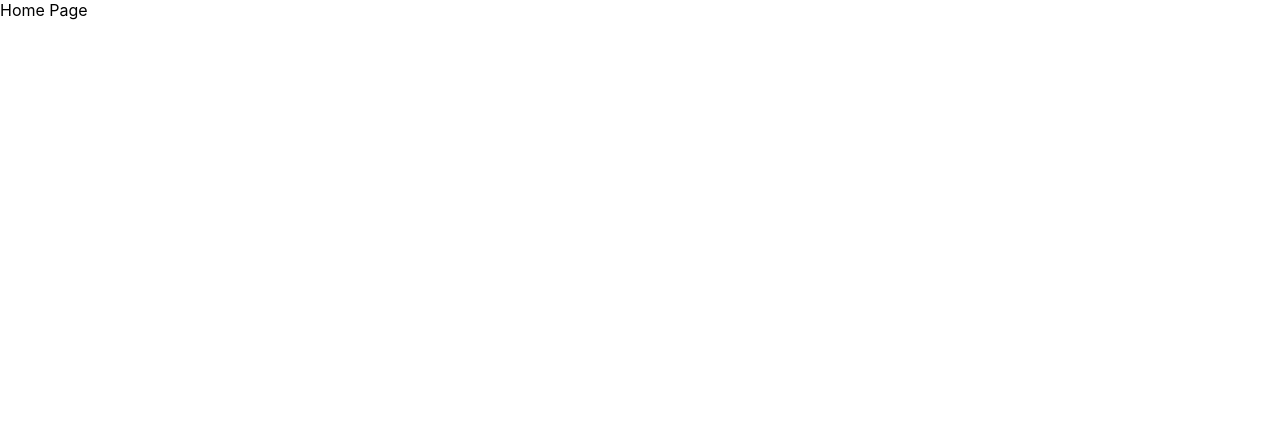
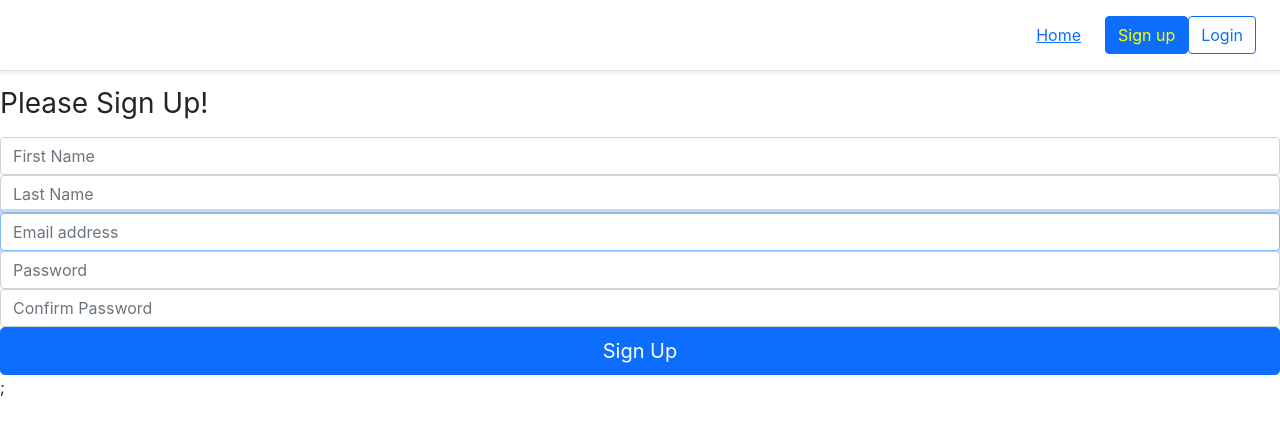
Before and after one commit to patricknavarre/login-frontend-part1, a React (Create React App) app: page /sign-up in a window 1280 px wide. Shown: the top 432 px of the page. Built offline with nearby package versions, Linux system fonts and the light colour scheme.

Commit message:
structure-somewhat-built

```diff
--- a/public/index.html
+++ b/public/index.html
@@ -15,6 +15,7 @@
       user's mobile device or desktop. See https://developers.google.com/web/fundamentals/web-app-manifest/
     -->
     <link rel="manifest" href="%PUBLIC_URL%/manifest.json" />
+    <link href="https://cdn.jsdelivr.net/npm/bootstrap@5.0.0-beta2/dist/css/bootstrap.min.css" rel="stylesheet" integrity="sha384-BmbxuPwQa2lc/FVzBcNJ7UAyJxM6wuqIj61tLrc4wSX0szH/Ev+nYRRuWlolflfl" crossorigin="anonymous">
     <!--
       Notice the use of %PUBLIC_URL% in the tags above.
       It will be replaced with the URL of the `public` folder during the build.
--- a/src/MainRouter.js
+++ b/src/MainRouter.js
@@ -2,11 +2,17 @@
 import { BrowserRouter as Router, Route, Switch } from 'react-router-dom';
 
 import Home from './component/Home'
+import SignUp from './component/SignUp/SignUp';
+import Login from './component/Login/Login';
+import Navbar from './component/Navbar/Navbar'
 
-const MainRouter = (props) =>  {
+const MainRouter = () =>  {
         return (
            <Router>
+            <Navbar />
             <Switch>
+                <Route path="/login" component={Login} />
+                <Route path="/sign-up" component={SignUp} />
                 <Route path="/" component={Home}/>
             </Switch>
 
--- /dev/null
+++ b/src/component/Login/Login.js
@@ -0,0 +1,13 @@
+import React, { Component } from 'react'
+
+export class Login extends Component {
+    render() {
+        return (
+            <div>
+            Login Page
+            </div>
+        )
+    }
+}
+
+export default Login
--- /dev/null
+++ b/src/component/Navbar/Navbar.css
@@ -0,0 +1,10 @@
+.container {
+    max-width: 960px;
+  }
+  .pricing-header {
+    max-width: 700px;
+  }
+
+  .active-class-style {
+    color: red;
+  }
--- /dev/null
+++ b/src/component/Navbar/Navbar.js
@@ -0,0 +1,43 @@
+import React from "react";
+import { NavLink, Link } from "react-router-dom";
+import "./Navbar.css"
+
+function Navbar() {
+  return (
+    <header className="d-flex flex-column flex-md-row align-items-center p-3 px-md-4 mb-3 bg-body border-bottom shadow-sm">
+      <p className="h5 my-0 me-md-auto fw-normal">
+
+      <Link to="/">
+      <i className="fas fa-beer"></i>
+       </Link>
+      </p>
+      <nav className="my-2 my-md-0 me-md-3">
+        <NavLink
+          exact
+          className="p-2"
+          // activeStyle={{ color: "red" }}
+          activeClassName="active-class-style"
+          to="/"
+        >
+          Home
+        </NavLink>
+      </nav>
+      <NavLink
+        className="btn btn-outline-primary"
+        activeStyle={{ color: "yellow" }}
+        to="/sign-up"
+      >
+        Sign up
+      </NavLink>
+      <NavLink
+        className="btn btn-outline-primary"
+        activeStyle={{ color: "yellow" }}
+        to="/login"
+      >
+        Login
+      </NavLink>
+    </header>
+  );
+}
+
+export default Navbar
--- /dev/null
+++ b/src/component/SignUp/SignUp.js
@@ -0,0 +1,247 @@
+import React, { Component } from 'react';
+import { isStrongPassword } from 'validator';
+import { debounce } from 'lodash';
+import "./SignUp.css";
+import axios from 'axios';
+import { toast } from 'react-toastify';
+
+class SignUp extends Component {
+    constructor(props) {
+        super(props);
+
+        this.state = {
+            firstName: "",
+            lastName: "",
+            email: "",
+            password: "",
+            confirmPassword: "",
+            isError: false,
+            errorObj: {},
+        };
+
+        this.onChangeDebounce = debounce(this.onChangeDebounce, 1000);
+
+    }
+
+    handleSignup = (event) => {
+        this.setState({
+          [event.target.name]: event.target.value,
+        });
+      };
+
+      onChangeDebounce= () => {
+        let errorObj = {};
+
+        if (this.state.password !== this.state.confirmPassword) {
+          errorObj.checkConfirmPassword = "Your Password Does Not Match!";
+        }
+
+        // if (!isStrongPassword(this.state.password)) {
+        //   errorObj.checkPasswordStrength =
+        //     "password must minimum 8 characters and must contain an uppercase, a lower case, a number and special character !@#$%^&*()<>{}";
+        // }
+
+        if (Object.keys(errorObj).length > 0) {
+          this.setState({
+            isError: true,
+            errorObj: errorObj,
+          })
+        } else {
+          this.setState({
+            isError: false,
+            errorObj: {},
+          })
+        }
+
+      }
+
+      handleOnPasswordChange = (event) => {
+        this.setState(
+          {
+            [event.target.name]: event.target.value,
+          },
+
+          () => {
+            this.onChangeDebounce();
+          }
+        );
+      }
+
+      showErrorMessageObj = () => {
+        let errorMessageArray = Object.values(this.state.errorObj);
+
+        return errorMessageArray.map((errorMessage, index) => {
+          return (
+          <div key={index}className="alert alert-danger">
+            {errorMessage}
+          </div>
+          )
+        })
+      }
+
+      handleOnSubmit = async (event) => {
+        event.preventDefault();
+        let { firstName, lastName, email, password, isError } = this.state;
+
+        if (isError) {
+          toast.error("Please fix your password!", {
+            position: "top-center",
+            autoClose: 3000,
+            hideProgressBar: false,
+            closeOnClick: true,
+            pauseOnHover: true,
+            draggable: true,
+            progress: undefined,
+            });
+
+            return;
+        }
+
+        try {
+
+          let result =  await axios.post("http://localhost:3001/users/sign-up", {
+            firstName,
+            lastName,
+            email,
+            password,
+          });
+
+          this.setState({
+            firstName: "",
+            lastName: "",
+            email: "",
+            password: "",
+            confirmPassword: "",
+          })
+
+          toast.success("New User Created!  Please go Login!", {
+            position: "top-center",
+            autoClose: 3000,
+            hideProgressBar: false,
+            closeOnClick: true,
+            pauseOnHover: true,
+            draggable: true,
+            progress: undefined,
+          })
+
+        } catch (e) {
+          console.log(e.response);
+          toast.error(e.response.data, {
+            position: "top-center",
+            autoClose: 3000,
+            hideProgressBar: false,
+            closeOnClick: true,
+            pauseOnHover: true,
+            draggable: true,
+            progress: undefined,
+            });
+        }
+      };
+
+    render() {
+        const {
+          firstName,
+          lastName,
+          email,
+          password,
+          confirmPassword,
+          isError,
+        } = this.state;
+        return (
+          <div className="form-body">
+            <main className="form-signin">
+              {isError && this.showErrorMessageObj()}
+
+              <form onSubmit={this.handleOnSubmit}>
+                <h1 className="h3 mb-3 fw-normal">Please Sign Up!</h1>
+
+                <label htmlFor="inputFirstName" className="visually-hidden">
+                  First Name
+                </label>
+                <input
+                  type="text"
+                  id="inputFirstName"
+                  className="form-control"
+                  placeholder="First Name"
+                  required
+                  autoFocus
+                  name="firstName"
+                  value={firstName}
+                  onChange={this.handleSignup}
+                  pattern="[A-Za-z]*"
+                />
+
+                <label htmlFor="inputLastName" className="visually-hidden">
+                  Last Name
+                </label>
+                <input
+                  type="text"
+                  id="inputLastName"
+                  className="form-control"
+                  placeholder="Last Name"
+                  required
+                  autoFocus
+                  name="lastName"
+                  value={lastName}
+                  onChange={this.handleSignup}
+                  pattern="[A-Za-z]*"
+                />
+
+                <label htmlFor="inputEmail" className="visually-hidden">
+                  Email address
+                </label>
+                <input
+                  type="email"
+                  id="inputEmail"
+                  className="form-control"
+                  placeholder="Email address"
+                  required
+                  autoFocus
+                  name="email"
+                  value={email}
+                  onChange={this.handleSignup}
+                />
+
+                <label htmlFor="inputPassword" className="visually-hidden">
+                  Password
+                </label>
+                <input
+                  // type="password"
+                  type="text"
+                  id="inputPassword"
+                  className="form-control"
+                  placeholder="Password"
+                  required
+                  name="password"
+                  value={password}
+                  onChange={this.handleOnPasswordChange}
+                />
+
+                <label htmlFor="inputConfirmPassword" className="visually-hidden">
+                  Confirm Password
+                </label>
+
+                <input
+                  // type="password"
+                  type="text"
+                  id="inputConfirmPassword"
+                  className="form-control"
+                  placeholder="Confirm Password"
+                  required
+                  name="confirmPassword"
+                  value={confirmPassword}
+                  onChange={this.handleOnPasswordChange}
+                />
+
+                <button disabled={isError ? true: false} className="w-100 btn btn-lg btn-primary" type="submit">
+                  Sign Up
+                </button>
+              </form>
+            </main>
+            ;
+          </div>
+        );
+      }
+}
+
+export default SignUp
```
Also changed, not shown: src/component/SignUp/SignUp.css (added).
